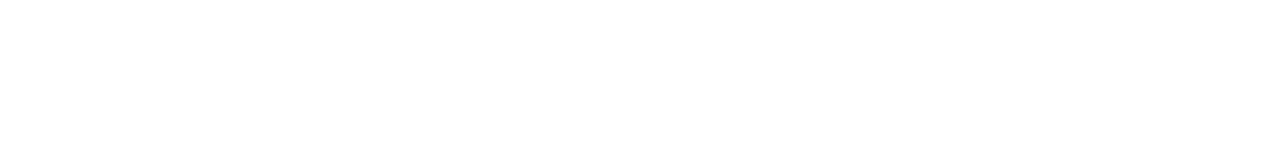
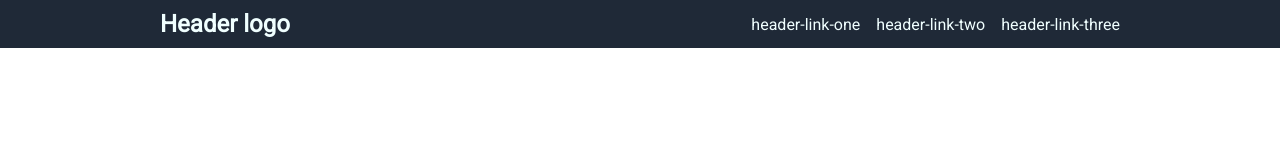
Before and after one commit to misievicz/project-landing-page-1, a plain HTML site: page index.html in a window 1280 px wide. Drawn offline with Linux system fonts and the light colour scheme.

Commit message:
Make header

```diff
--- a/index.html
+++ b/index.html
@@ -2,9 +2,21 @@
 <html lang="en">
   <head>
     <meta charset="utf-8">
+    <meta http-equiv="X-UA-Compatible" content="IE=edge">
+    <meta name="viewport" content="width=device-width, initial-scale=1.0">
     <title>Landing Page</title>
+    <link rel="stylesheet" href="styles.css">
   </head>
   <body>
-
+   <div id="main">
+    <div class="header">
+      <div class="logo">Header logo</div>
+      <div><ul class="links">
+        <li><a href>header-link-one</a></li>
+        <li><a href>header-link-two</a></li>
+        <li><a href>header-link-three</a></li>
+      </ul></div>
+    </div>
+   </div>
   </body>
 </html>
--- a/styles.css
+++ b/styles.css
@@ -0,0 +1,42 @@
+@import url('https://fonts.googleapis.com/css?family=Merriweather&display=swap');
+@import url('https://fonts.googleapis.com/css?family=Roboto&display=swap');
+
+
+body {
+    font-family: Roboto, sans-serif;
+    margin: 0;
+    overflow: hidden;
+    display: flex;
+    flex-direction: column-reverse;
+}
+
+a {
+    text-decoration: none;
+    color:azure
+}
+
+ul {
+    list-style: none;
+    margin: 0;
+    padding: 0;
+}
+
+.links {
+    display: flex;
+    gap: 1em
+}
+
+.logo {
+    font-size: 24px;
+    font-weight: bold;
+}
+
+.header {
+    background-color: #1f2937;
+    color: azure;
+    padding: 10px 10em 10px 10em;
+    margin: 0px;
+    display: flex;
+    justify-content: space-between;
+    align-items: center;
+}
```
